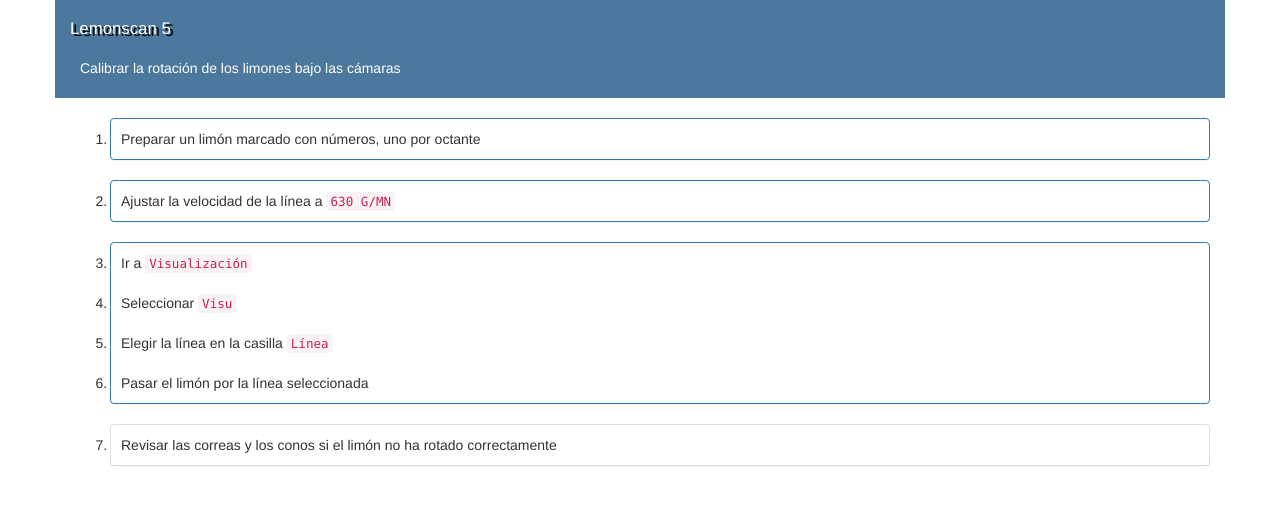
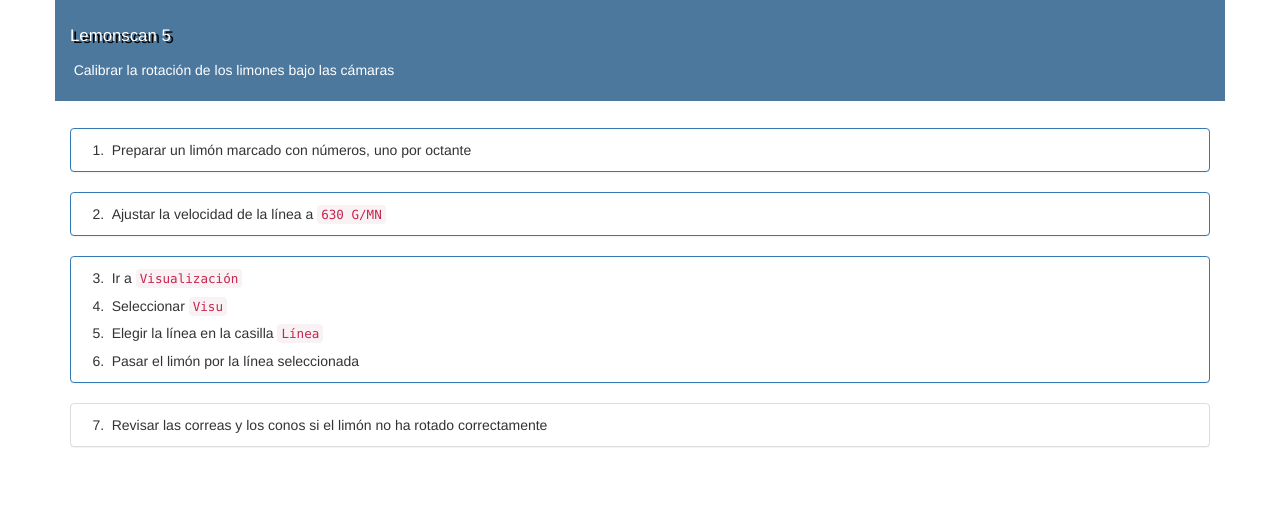
Before and after one commit to rodrigorila/HowTo, a Flask app: page /how_to/lemonscan5/how_to_calibrate in a window 1280 px wide. Shown: the top 505 px of the page. Run offline with Flask 2, Linux system fonts and the light colour scheme; some libraries are stand-ins or nearby versions.

Commit message:
Fix how-to styles to work on all browsers

```diff
--- a/static/stylesheets/how_to.css
+++ b/static/stylesheets/how_to.css
@@ -1,8 +1,13 @@
 .panel li, div p {
-    padding: 10px;
+    padding: 0.5ex;
 }
 
-ol button {
+ol {
+    padding-left: 0px;
+    -webkit-padding-start: 0px;
+}
+
+ol button, div {
     padding: 1ex 5ex 1ex 5ex;
     text-align: left;
     width: 100%;
--- a/templates/how_to.html
+++ b/templates/how_to.html
@@ -83,7 +83,7 @@
     <div class="container">
         <ol>
         {%- for bl in how_to.blocks  %}
-            {%- if use_button -%}
+            {%- if use_button %}
             <button  {{ generate_block_list_container_attributes(bl, loop.index)}}>
                 {{ generate_block(bl, loop.index) }}
             </button>
```
